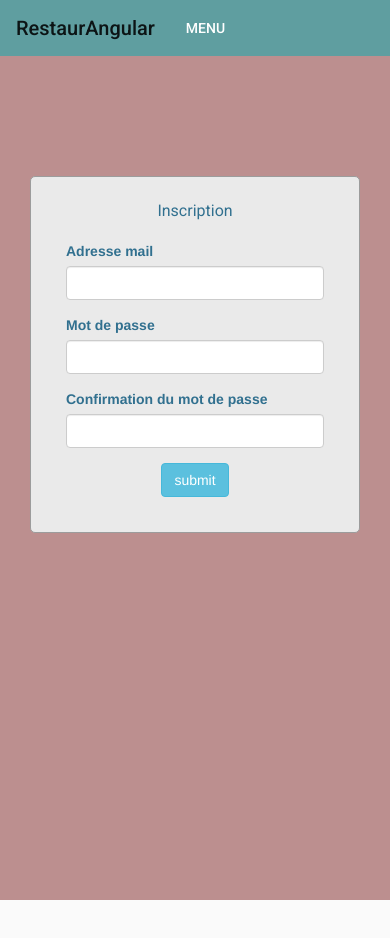
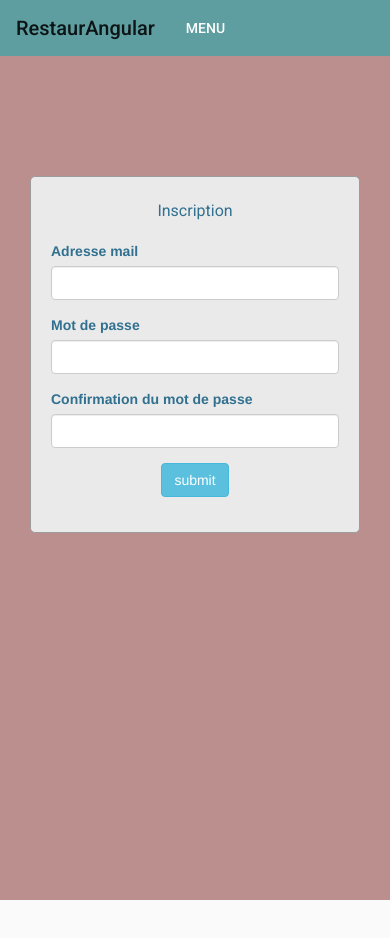
Before and after one commit to QuentinDesbrousses/RestaurantApp, an Angular app in the folder frontend/: page /inscription in a window 390 px wide. Shown: the top 938 px of the page. Built offline with nearby package versions, Linux system fonts and the light colour scheme.

Commit message:
update login and register forms

```diff
--- a/frontend/src/app/app.module.ts
+++ b/frontend/src/app/app.module.ts
@@ -24,6 +24,7 @@ import {MatToolbarModule} from '@angular/material/toolbar';
 import {MatButtonModule} from "@angular/material/button";
 import {MatSelectModule} from "@angular/material/select";
 import {MatOptionModule} from "@angular/material/core";
+
 
 @NgModule({
   declarations: [
--- a/frontend/src/app/pages/connexion/connexion.component.css
+++ b/frontend/src/app/pages/connexion/connexion.component.css
@@ -1,17 +1,15 @@
 body {
-    margin: 0;
-    padding: 0;
     background-color: rosybrown;
     height: 100vh;
   }
+
+#login .container #login-row {
+    margin-top: 120px;
+}
+
   #login .container #login-row #login-column #login-box {
-    margin-top: 120px;
-    margin-left: auto;
-    margin-right: auto;
-    max-width: 600px;
-    height: auto;
     border: 1px solid #9C9C9C;
-      border-radius: 5px;
+    border-radius: 5px;
     background-color: #EAEAEA;
   }
   #login .container #login-row #login-column #login-box #login-form {
--- a/frontend/src/app/pages/inscription/inscription.component.css
+++ b/frontend/src/app/pages/inscription/inscription.component.css
@@ -1,15 +1,14 @@
 body {
-    margin: 0;
-    padding: 0;
     background-color: rosybrown;
     height: 100vh;
 }
+
+#register .container #register-row {
+    margin-top: 120px;
+}
+
+
 #register .container #register-row #register-column #register-box {
-    margin-top: 120px;
-    margin-left: auto;
-    margin-right: auto;
-    max-width: 600px;
-    height: auto;
     border: 1px solid #9C9C9C;
     border-radius: 5px;
     background-color: #EAEAEA;
--- a/frontend/src/app/pages/inscription/inscription.component.html
+++ b/frontend/src/app/pages/inscription/inscription.component.html
@@ -2,9 +2,9 @@
 <body>
     <div id="register">
         <div class="container">
-            <div id="register-row" class="">
+            <div id="register-row">
                 <div id="register-column" class="col-md-6">
-                    <div id="register-box" class="col-md-12">
+                    <div id="register-box" class="">
                         <form id="register-form" class="form" action="" method="post">
                             <h3 class="text-center text-info">Inscription</h3>
                             <div class="form-group">
```
